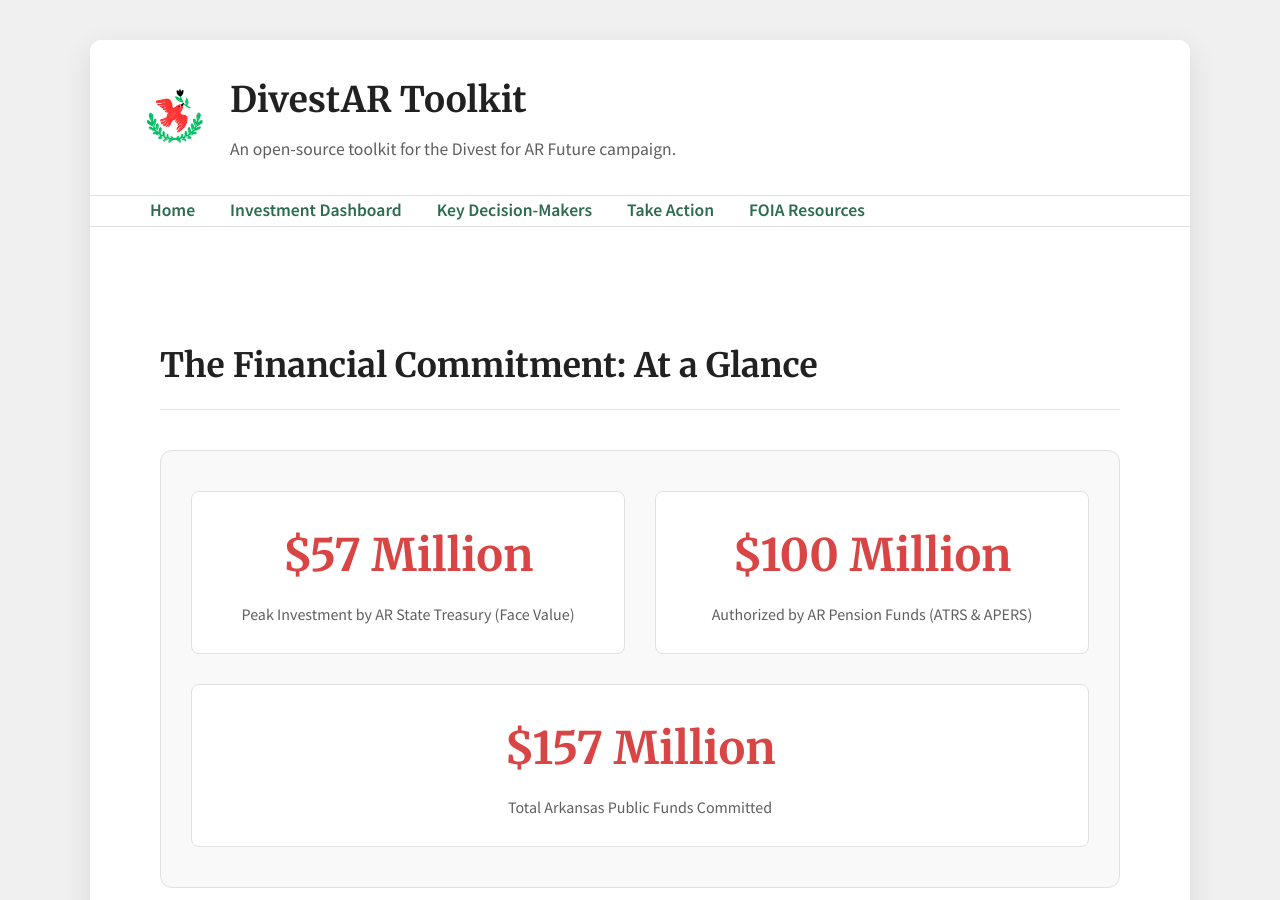
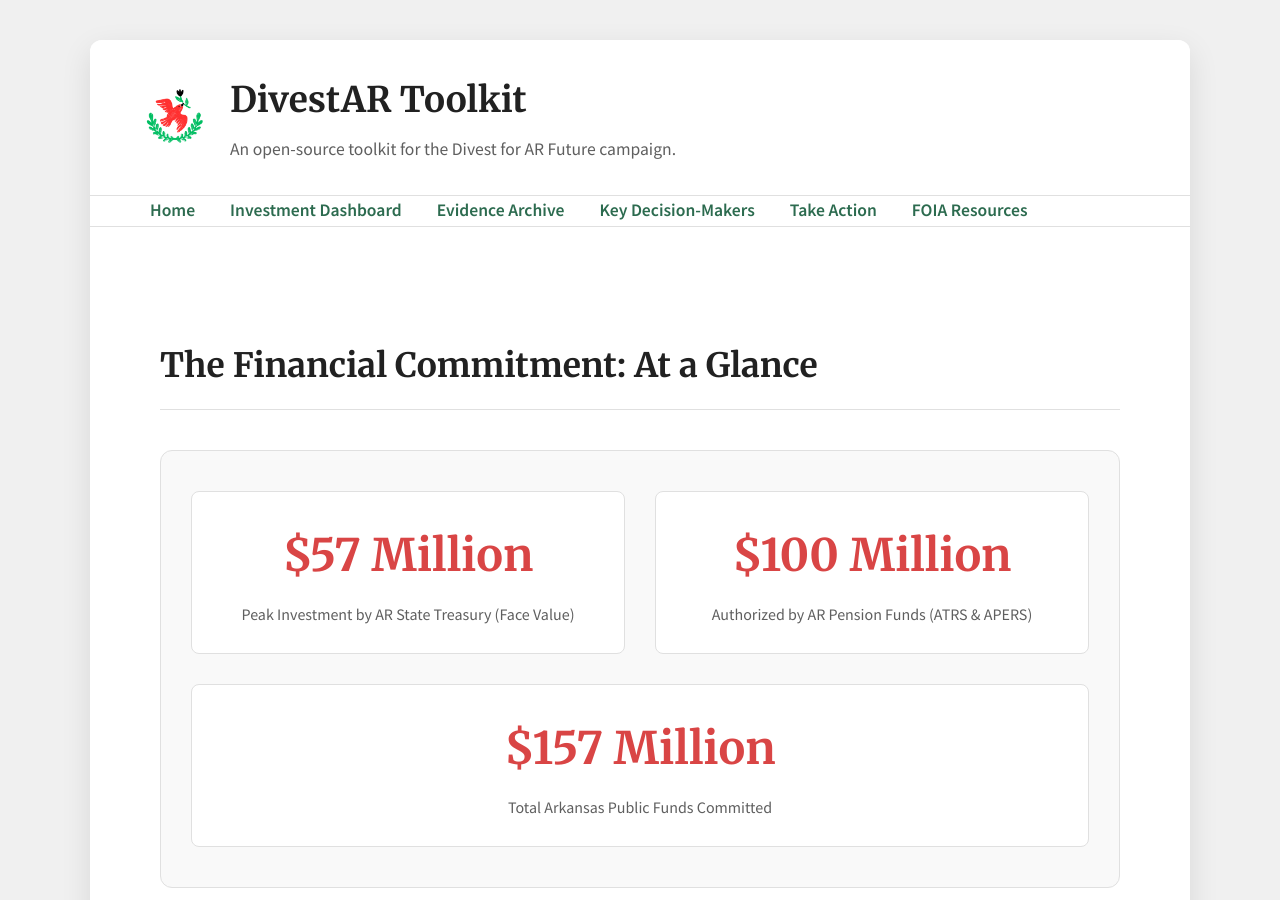
Before and after one commit to DunlapJP/divestar-toolkit, a Jekyll site: the page built from README.md, in a window 1280 px wide and 900 px high. Built offline with Jekyll 4.4.1, drawn with Linux system fonts in a browser that asks for light colours; our own code applies the rules of GitHub Pages for plain Markdown files.

Commit message:
Update default.html

```diff
--- a/_layouts/default.html
+++ b/_layouts/default.html
@@ -26,6 +26,7 @@
             <ul>
                 <li><a href="{{ site.baseurl }}/">Home</a></li>
                 <li><a href="{{ site.baseurl }}/dashboard.html">Investment Dashboard</a></li>
+                <li><a href="{{ site.baseurl }}/source-documents/">Evidence Archive</a></li>
                 <li><a href="{{ site.baseurl }}/key-officials/">Key Decision-Makers</a></li>
                 <li><a href="{{ site.baseurl }}/action-templates/">Take Action</a></li>
                 <li><a href="{{ site.baseurl }}/foia-resources/">FOIA Resources</a></li>
```
